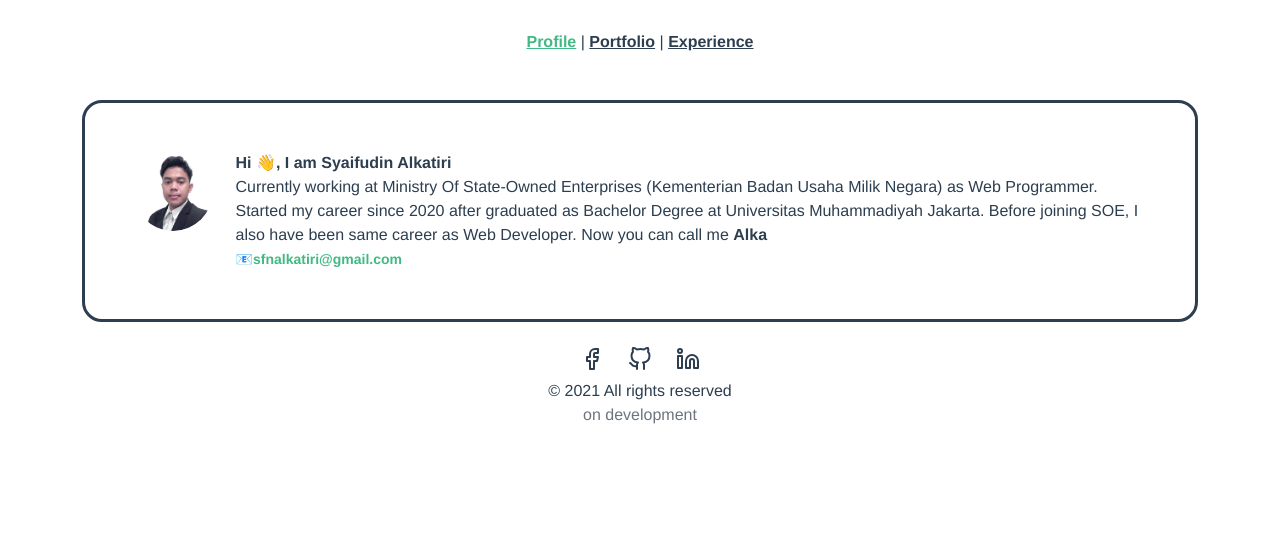
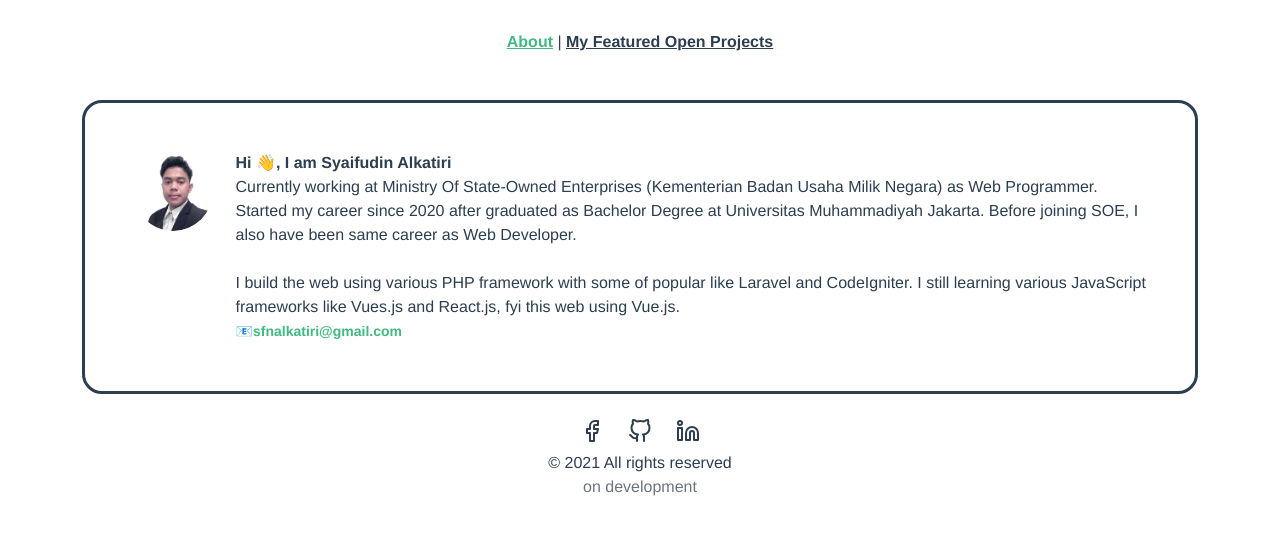
Before and after one commit to snalkaa97/snalkaa.github.io, a Vue app: page / in a window 1280 px wide. Shown: the top 534 px of the page. Built offline with nearby package versions, Linux system fonts and the light colour scheme.

Commit message:
change menu and bio

```diff
--- a/public/index.html
+++ b/public/index.html
@@ -5,7 +5,7 @@
 		<meta http-equiv="X-UA-Compatible" content="IE=edge" />
 		<meta name="viewport" content="width=device-width,initial-scale=1.0" />
 		<link rel="icon" href="<%= BASE_URL %>bug.svg" />
-		<title>Syaifudin Alkatiri</title>
+		<title>syaifudin alkatiri</title>
 	</head>
 	<body>
 		<noscript>
--- a/src/App.vue
+++ b/src/App.vue
@@ -1,10 +1,10 @@
 <template>
 	<div id="app">
 		<div id="nav">
-			<router-link to="/">Profile</router-link> |
+			<router-link to="/">About</router-link> |
 			<!-- <router-link to="/about">About</router-link> | -->
-			<router-link to="/portfolio">Portfolio</router-link> |
-			<router-link to="/experience">Experience</router-link>
+			<router-link to="/portfolio">My Featured Open Projects</router-link>
+			<!-- <router-link to="/experience">Experience</router-link> -->
 			<!-- <router-link to="/skills">Skills</router-link> -->
 		</div>
 		<router-view />
--- a/src/components/About.vue
+++ b/src/components/About.vue
@@ -17,7 +17,7 @@
 							<b>Hi 👋, I am {{ profil.name }}</b>
 							<br />
 							{{ profil.bio }}
-							Now you can call me <b>Alka</b>
+							<!-- Now you can call me <b>Alka</b> -->
 							<br />
 							<a
 								class="text-decoration-none email"
@@ -56,6 +56,8 @@ export default {
 .content {
 	border: 3px solid #2c3e50;
 	border-radius: 20px;
+	white-space: pre-line;
+	vertical-align: bottom;
 }
 a {
 	font-weight: bold;
--- a/src/store.js
+++ b/src/store.js
@@ -13,8 +13,7 @@ export default new Vuex.Store({
 		profile: {
 			name: "Syaifudin Alkatiri",
 			image: "../assets/profile_pic.png",
-			bio:
-				"Currently working at Ministry Of State-Owned Enterprises (Kementerian Badan Usaha Milik Negara) as Web Programmer. Started my career since 2020 after graduated as Bachelor Degree at Universitas Muhammadiyah Jakarta. Before joining SOE, I also have been same career as Web Developer.",
+			bio: `Currently working at Ministry Of State-Owned Enterprises (Kementerian Badan Usaha Milik Negara) as Web Programmer. Started my career since 2020 after graduated as Bachelor Degree at Universitas Muhammadiyah Jakarta. Before joining SOE, I also have been same career as Web Developer.\n\nI build the web using various PHP framework with some of popular like Laravel and CodeIgniter. I still learning various JavaScript frameworks like Vues.js and React.js, fyi this web using Vue.js.`,
 			email: "sfnalkatiri@gmail.com",
 		},
 		projects: [
```
